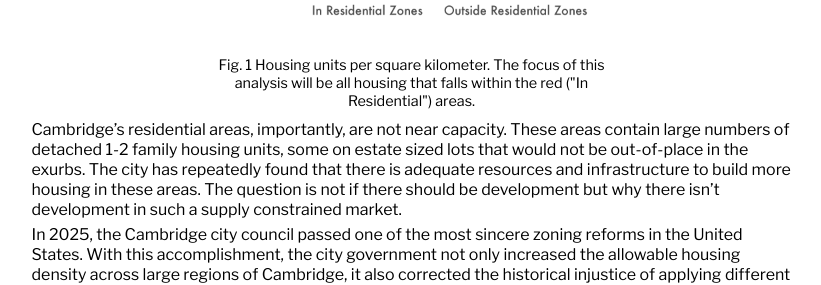
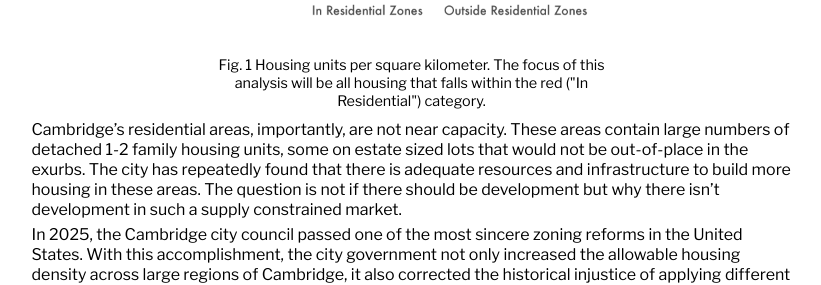
Before and after one commit to dan-sprague/dan-sprague.github.io, a Jekyll site: the page built from _posts/2025-03-30-ncd.markdown, in a window 1280 px wide and 900 px high, scrolled down 625 px. Shown: the part 204-489 px from the top of the window, without its empty margins (221-1042 px from the left). Built offline with Jekyll 4.4.1, drawn with Linux system fonts in a browser that asks for light colours.

```diff
--- a/_posts/2025-03-30-ncd.markdown
+++ b/_posts/2025-03-30-ncd.markdown
@@ -52,7 +52,7 @@
 
 <div class="figure-container" style="max-width: 400px; margin: 0 auto; margin-bottom: 10px;">
   <img src="/assets/images/housing_area.jpg" alt="Housing per sqkm"/>
-  <figcaption style="text-align: center; font-style: plain; font-size: 0.9em;">Fig. 1 Housing units per square kilometer. The focus of this analysis will be all housing that falls within the red ("In Residential") areas.</figcaption>
+  <figcaption style="text-align: center; font-style: plain; font-size: 0.9em;">Fig. 1 Housing units per square kilometer. The focus of this analysis will be all housing that falls within the red ("In Residential") category.</figcaption>
 </div>
 
 Cambridge's residential areas, importantly, are not near capacity. These areas contain large numbers of detached 1-2 family housing units, some on estate sized lots that would not be out-of-place in the exurbs. The city has repeatedly found that there is adequate resources and infrastructure to build more housing in these areas. The question is not if there should be development but why there isn't development in such a supply constrained market.<br>
```
Also changed, not shown: 2 other files.
